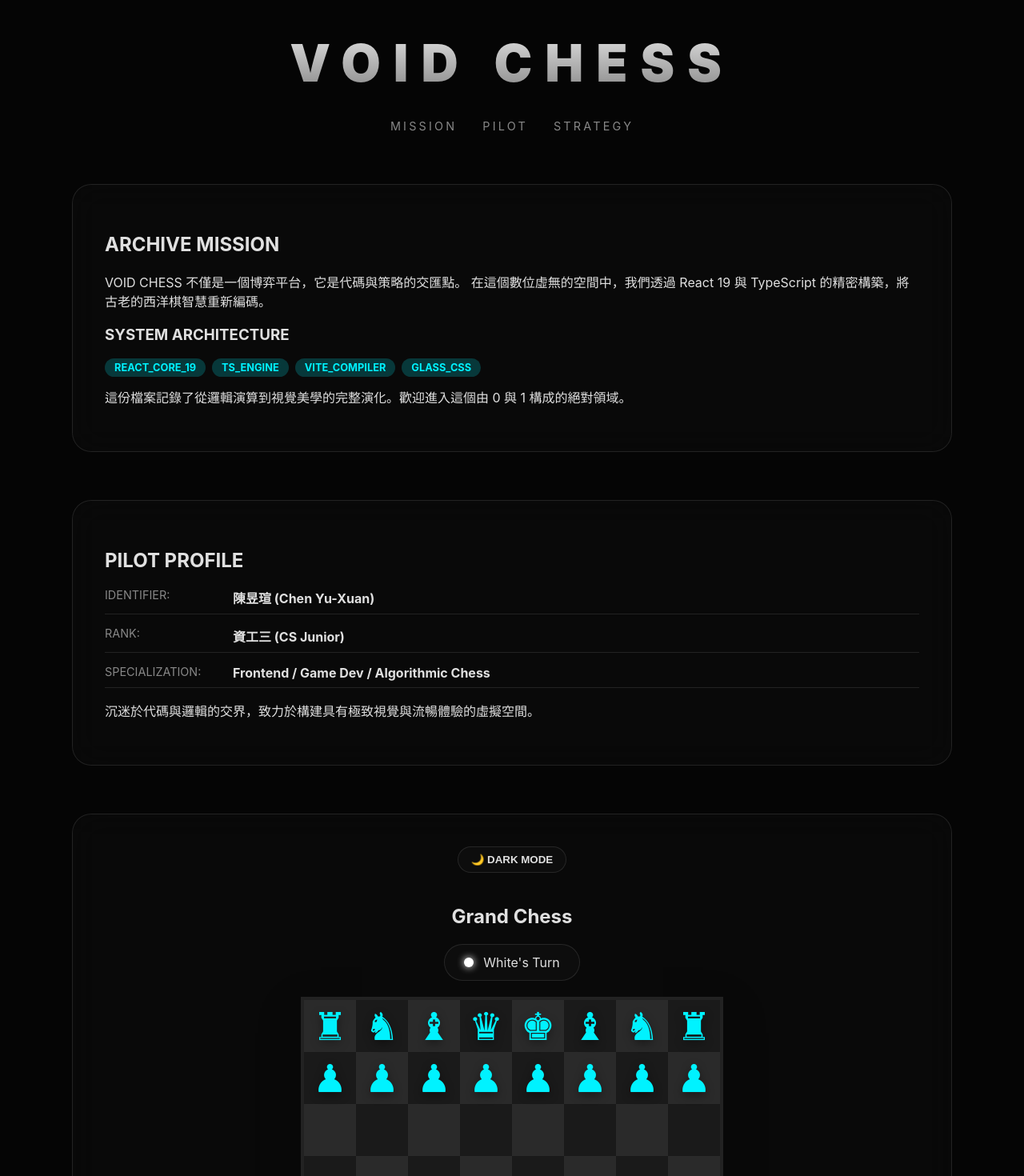
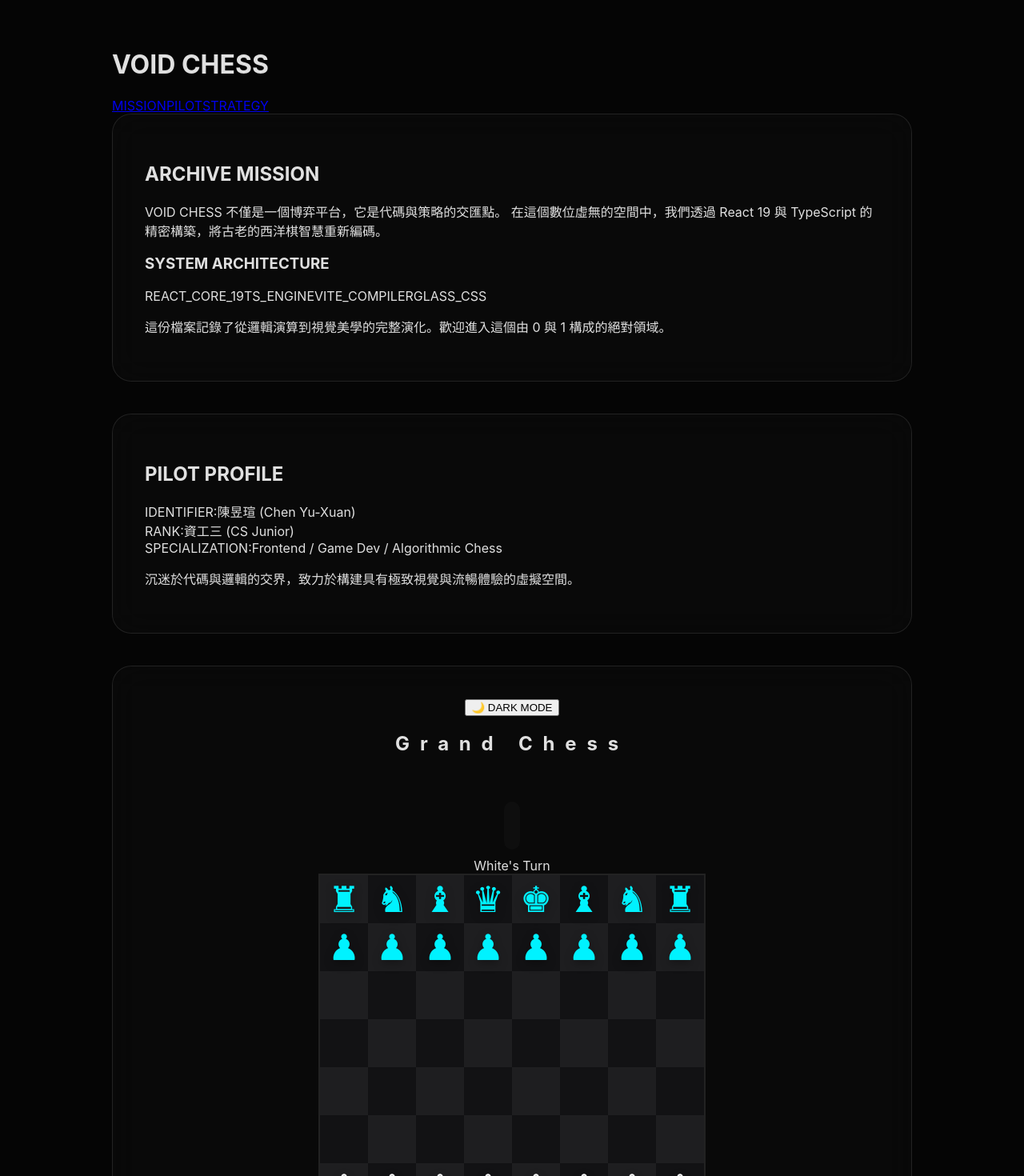
Before and after one commit to shrh80206/2026-5-9, a React (Vite) app: page / in a window 1280 px wide. Shown: the top 1470 px of the page at 80% size. Built offline with nearby package versions, Linux system fonts and the light colour scheme; the HTML template or start-up script is replaced by a standard one.

Commit message:
feat: 加入戰損統計面板與勝利故障特效 (Glitch Animation)

```diff
--- a/src/components/Game.tsx
+++ b/src/components/Game.tsx
@@ -27,6 +27,7 @@ export default function Game() {
   const [turn, setTurn] = useState<Color>('w')
   const [winner, setWinner] = useState<Color | null>(null)
   const [isDarkMode, setIsDarkMode] = useState(true)
+  const [captured, setCaptured] = useState<{ w: PieceType[], b: PieceType[] }>({ w: [], b: [] })
 
   useEffect(() => {
     document.documentElement.setAttribute('data-theme', isDarkMode ? 'dark' : 'light')
@@ -79,7 +80,12 @@ export default function Game() {
         const target = board[r][c]
         const newBoard = board.map(row => [...row])
 
-        // 士兵升變邏輯 (Pawn Promotion to Queen)
+        if (target) {
+          const newCaptured = { ...captured }
+          newCaptured[target.color].push(target.type)
+          setCaptured(newCaptured)
+        }
+
         if (p.type === 'p' && (r === 0 || r === 7)) {
           newBoard[r][c] = { type: 'q', color: p.color }
         } else {
@@ -112,6 +118,10 @@ export default function Game() {
 
       <h2 className="section-title">Grand Chess</h2>
 
+      <div className="captured-panel b">
+        {captured.w.map((p, i) => <span key={i} className="cap-pc">{unicodeMap[p.toUpperCase()]}</span>)}
+      </div>
+
       <div className="game-info">
         {!winner ? (
           <div className="turn-indicator">
@@ -119,7 +129,7 @@ export default function Game() {
             {turn === 'w' ? 'White' : 'Black'}'s Turn
           </div>
         ) : (
-          <div className="winner-banner animate-glitch">
+          <div className="winner-banner animate-glitch" data-text={`${winner === 'w' ? 'WHITE' : 'BLACK'} VICTORIOUS`}>
             {winner === 'w' ? 'WHITE' : 'BLACK'} VICTORIOUS
           </div>
         )}
@@ -143,16 +153,20 @@ export default function Game() {
         </div>
       </div>
 
+      <div className="captured-panel w">
+        {captured.b.map((p, i) => <span key={i} className="cap-pc">{unicodeMap[p]}</span>)}
+      </div>
+
       <div className="game-hint">
-        💡 <span className="accent-text">Promotion Enabled:</span> 士兵抵達底線將自動進化為皇后。
+        💡 <span className="accent-text">System Info:</span> 士兵已解鎖升變路徑。戰損數據實時同步中。
       </div>
 
       {winner && (
         <div className="overlay animate-fadein">
           <div className="modal">
-            <h1>CHECKMATE</h1>
+            <h1 className="glitch-text-winner" data-text="CHECKMATE">CHECKMATE</h1>
             <p>{winner === 'w' ? 'White' : 'Black'} has dominated the board.</p>
-            <button onClick={() => { setBoard(makeInitialBoard()); setWinner(null); setTurn('w'); }}>REMATCH</button>
+            <button onClick={() => { setBoard(makeInitialBoard()); setWinner(null); setTurn('w'); setCaptured({ w: [], b: [] }); }}>REMATCH</button>
           </div>
         </div>
       )}
--- a/src/index.css
+++ b/src/index.css
@@ -7,14 +7,14 @@
   --accent-dim: rgba(0, 242, 255, 0.2);
   --text-p: #e0e0e0;
   --text-s: #888;
-  --sq-l: #2a2a2a;
-  --sq-d: #1a1a1a;
+  --sq-l: #1e1e20;
+  --sq-d: #121214;
   --piece-w: #ffffff;
   --piece-b: #00f2ff;
 }
 
 :root[data-theme='light'] {
-  --bg: #f5f5f7;
+  --bg: #f0f0f3;
   --glass: rgba(0, 0, 0, 0.03);
   --glass-hover: rgba(0, 113, 227, 0.05);
   --border: rgba(0, 0, 0, 0.1);
@@ -23,7 +23,7 @@
   --text-p: #1d1d1f;
   --text-s: #86868b;
   --sq-l: #ffffff;
-  --sq-d: #e5e5e5;
+  --sq-d: #e1e1e1;
   --piece-w: #0071e3;
   --piece-b: #1d1d1f;
 }
@@ -32,117 +32,77 @@ body {
   margin: 0;
   background-color: var(--bg);
   color: var(--text-p);
-  font-family: 'Inter', -apple-system, system-ui, sans-serif;
-  transition: background-color 0.5s ease, color 0.5s ease;
+  font-family: 'Inter', -apple-system, sans-serif;
+  transition: background-color 0.5s ease;
   overflow-x: hidden;
 }
 
-#root {
-  max-width: 1100px;
-  margin: 0 auto;
-  padding: 40px 20px;
+#root { max-width: 1000px; margin: 0 auto; padding: 40px 20px; }
+
+/* Glitch Animation */
+.animate-glitch {
+  position: relative;
+  animation: glitch 1s linear infinite;
+}
+.animate-glitch::before, .animate-glitch::after {
+  content: attr(data-text);
+  position: absolute;
+  top: 0; left: 0; width: 100%; height: 100%;
+}
+.animate-glitch::before {
+  left: 2px;
+  text-shadow: -2px 0 #ff00c1;
+  clip: rect(44px, 450px, 56px, 0);
+  animation: glitch-anim 5s infinite linear alternate-reverse;
+}
+.animate-glitch::after {
+  left: -2px;
+  text-shadow: -2px 0 #00fff9, 2px 2px #ff00c1;
+  animation: glitch-anim2 1s infinite linear alternate-reverse;
 }
 
-/* App Layout */
-.main-header { text-align: center; margin-bottom: 4rem; }
-.glitch-text {
-  font-size: 4rem; font-weight: 900; letter-spacing: 1rem;
-  margin: 0; text-transform: uppercase;
-  background: linear-gradient(to bottom, var(--text-p), var(--text-s));
-  -webkit-background-clip: text; -webkit-text-fill-color: transparent;
+@keyframes glitch-anim {
+  0% { clip: rect(31px, 9999px, 94px, 0); }
+  20% { clip: rect(62px, 9999px, 42px, 0); }
+  100% { clip: rect(89px, 9999px, 98px, 0); }
+}
+@keyframes glitch-anim2 {
+  0% { clip: rect(12px, 9999px, 60px, 0); }
+  100% { clip: rect(50px, 9999px, 30px, 0); }
 }
 
-.main-nav { display: flex; justify-content: center; gap: 2rem; margin-top: 2rem; }
-.main-nav a {
-  color: var(--text-s); text-decoration: none; font-size: 0.9rem;
-  letter-spacing: 0.2rem; transition: 0.3s;
+/* Captured Panel */
+.captured-panel {
+  display: flex; gap: 5px; min-height: 40px;
+  padding: 10px; background: var(--glass);
+  border-radius: 12px; margin: 10px 0;
+  flex-wrap: wrap;
 }
-.main-nav a:hover { color: var(--accent); text-shadow: 0 0 10px var(--accent-dim); }
+.cap-pc { font-size: 1.5rem; opacity: 0.6; }
 
-section {
-  background: var(--glass); border: 1px solid var(--border);
-  border-radius: 24px; padding: 40px; margin-bottom: 60px;
-  backdrop-filter: blur(20px); transition: transform 0.3s;
-}
-section:hover { transform: translateY(-5px); }
+/* General Layout */
+.section-title { text-align: center; letter-spacing: 0.8rem; margin-bottom: 3rem; }
+section { background: var(--glass); border: 1px solid var(--border); border-radius: 24px; padding: 40px; margin-bottom: 40px; backdrop-filter: blur(20px); }
 
-/* Components */
-.mode-toggle { display: flex; justify-content: flex-end; margin-bottom: 20px; }
-.mode-toggle button {
-  background: var(--glass); border: 1px solid var(--border);
-  color: var(--text-p); padding: 8px 16px; border-radius: 20px;
-  cursor: pointer; font-weight: bold; transition: 0.3s;
-}
-.mode-toggle button:hover { border-color: var(--accent); box-shadow: 0 0 15px var(--accent-dim); }
-
-.tag {
-  background: var(--accent-dim); color: var(--accent);
-  padding: 4px 12px; border-radius: 12px; font-size: 0.8rem;
-  margin-right: 8px; font-weight: bold;
-}
-
-.profile-card .info-item {
-  display: flex; gap: 20px; margin-bottom: 15px;
-  border-bottom: 1px solid var(--border); padding-bottom: 8px;
-}
-.profile-card .label { color: var(--text-s); width: 140px; font-size: 0.9rem; }
-.profile-card .value { font-weight: bold; }
-
-/* Game Styles */
+/* Game Component */
 .game-wrapper { display: flex; flex-direction: column; align-items: center; }
-.board {
-  display: grid; grid-template-columns: repeat(8, 65px);
-  grid-template-rows: repeat(8, 65px);
-  border: 4px solid var(--border); box-shadow: 0 20px 50px rgba(0,0,0,0.3);
-}
-.sq {
-  width: 65px; height: 65px; display: flex; align-items: center;
-  justify-content: center; cursor: pointer; transition: 0.2s;
-}
+.board { display: grid; grid-template-columns: repeat(8, 60px); grid-template-rows: repeat(8, 60px); border: 2px solid var(--border); }
+.sq { width: 60px; height: 60px; display: flex; align-items: center; justify-content: center; cursor: pointer; transition: 0.2s; }
 .sq-l { background: var(--sq-l); }
 .sq-d { background: var(--sq-d); }
 .sq:hover { background: var(--accent-dim); }
-.sq-s { background: var(--accent) !important; color: #fff !important; }
-
-.pc {
-  font-size: 3rem; user-select: none;
-  filter: drop-shadow(0 4px 6px rgba(0,0,0,0.4));
-  transition: color 0.3s;
-}
+.sq-s { background: var(--accent) !important; color: #fff; }
+.pc { font-size: 2.8rem; filter: drop-shadow(0 4px 6px rgba(0,0,0,0.3)); }
 .pc.w { color: var(--piece-w); }
 .pc.b { color: var(--piece-b); }
 
-.turn-indicator {
-  display: flex; align-items: center; gap: 12px;
-  margin-bottom: 20px; padding: 12px 24px;
-  background: var(--glass); border-radius: 40px;
-  border: 1px solid var(--border);
-}
-.dot { width: 12px; height: 12px; border-radius: 50%; }
-.dot.w { background: var(--piece-w); box-shadow: 0 0 10px var(--piece-w); }
-.dot.b { background: var(--piece-b); box-shadow: 0 0 10px var(--piece-b); }
-
-.overlay {
-  position: fixed; inset: 0; background: rgba(0,0,0,0.9);
-  display: flex; align-items: center; justify-content: center;
-  z-index: 2000; backdrop-filter: blur(15px);
-}
-.modal {
-  background: var(--bg); padding: 80px; border-radius: 40px;
-  border: 2px solid var(--accent); text-align: center;
-  box-shadow: 0 0 100px var(--accent-dim);
-}
-.modal h1 { font-size: 5rem; color: var(--accent); margin: 0; letter-spacing: 2rem; }
-.modal button {
-  margin-top: 40px; background: transparent; border: 1px solid var(--accent);
-  color: var(--accent); padding: 15px 50px; cursor: pointer; transition: 0.3s;
-  font-size: 1.2rem; letter-spacing: 0.5rem;
-}
-.modal button:hover { background: var(--accent); color: #fff; box-shadow: 0 0 30px var(--accent); }
+/* Victory Overlay */
+.overlay { position: fixed; inset: 0; background: rgba(0,0,0,0.95); display: flex; align-items: center; justify-content: center; z-index: 2000; backdrop-filter: blur(20px); }
+.modal { background: #000; padding: 60px; border-radius: 20px; border: 1px solid var(--accent); text-align: center; }
+.glitch-text-winner { font-size: 5rem; color: var(--accent); letter-spacing: 1.5rem; animation: glitch 0.3s infinite; }
 
 @media (max-width: 600px) {
   .board { grid-template-columns: repeat(8, 40px); grid-template-rows: repeat(8, 40px); }
   .sq { width: 40px; height: 40px; }
   .pc { font-size: 1.8rem; }
-  .glitch-text { font-size: 2.5rem; }
 }
```
